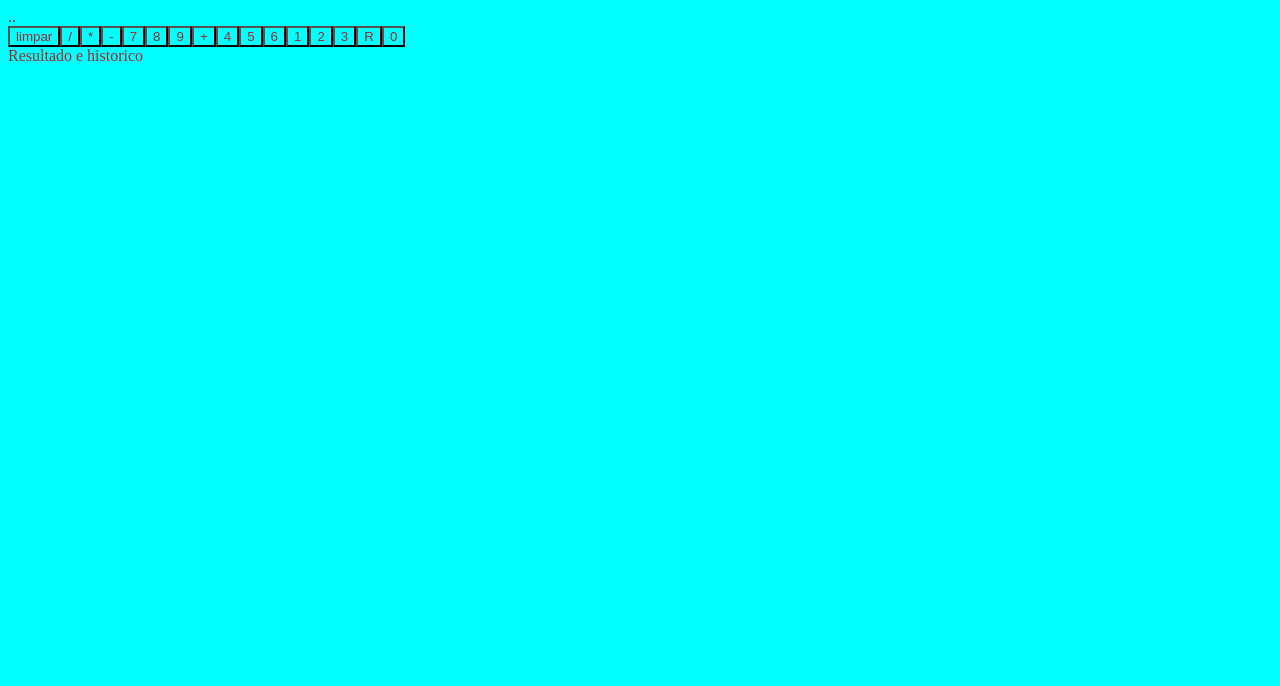
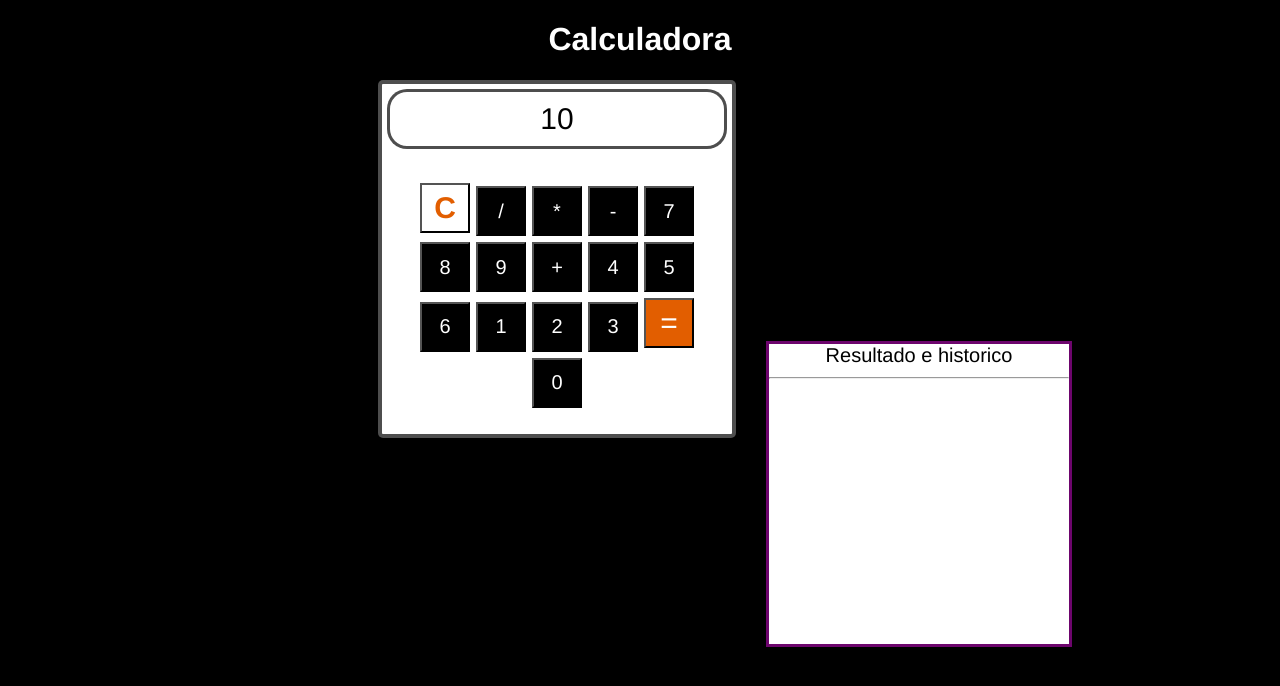
Before and after one commit to Thayna00/Calculadora, a React (Create React App) app: page / in a window 1280 px wide. Shown: the top 686 px of the page. Built offline with nearby package versions, Linux system fonts and the light colour scheme.

Commit message:
Adicionando estilizão simples

```diff
--- a/package.json
+++ b/package.json
@@ -12,6 +12,7 @@
     "react-router-dom": "^6.11.2",
     "react-script": "^2.0.5",
     "react-scripts": "5.0.1",
+    "styled-components": "^5.3.11",
     "web-vitals": "^2.1.4"
   },
   "scripts": {
--- a/src/App.css
+++ b/src/App.css
@@ -1,4 +1,65 @@
 *{
-  background-color: aqua;
-  color: brown;
+  color: white;
+  background-color: black;
+  font-family: 'Franklin Gothic Medium', 'Arial Narrow', Arial, sans-serif;
+  text-align: center;
 }
+.calc{
+  display: inline-block;
+  color: black;
+  background-color: white;
+  border: 4px solid #252525ce;
+  border-radius: 5px;
+  align-items: center;
+  margin: 0px 0px 100px 200px ;
+  height: 350px;
+  width: 350px;
+}
+
+.result{
+  background-color: white;
+  color: black;
+  border: 3px solid #252525ce;
+  border-radius: 20px;
+  margin: 5px;
+  padding: 10px;
+  font-size: 30px;
+}
+.num{
+  background-color: transparent;
+  margin: 31px;
+}
+#c{
+  background-color: transparent;
+  color: rgb(226, 94, 0);
+  font-size: 30px;
+  font-weight: bolder;
+}
+#r{
+  background-color: rgb(226, 94, 0);
+  font-size: 30px;
+
+
+}
+div > button{
+  background-color: black;
+  color: white;
+  font-size: 20px;
+  margin: 3px;
+  height: 50px;
+  width: 50px;
+
+}
+
+
+.historico{
+  display: inline-block;
+  background-color: rgb(255, 255, 255);
+  color: black;
+  font-size: 20px;
+  border: solid 3px rgb(109, 5, 109);
+  align-items: center;
+  margin: 30px ;
+  height: 300px;
+  width: 300px;
+}
--- a/src/App.js
+++ b/src/App.js
@@ -2,29 +2,30 @@
 
 function App() {
   return  <>
+    <h1>Calculadora</h1>
     <div className="calc">
-       <div className="resultado"> ..</div>
+       <div className="result">10</div>
 
        <div className="num">
-         <button>limpar</button>
-         <button>/</button>
-         <button>*</button>
-         <button>-</button>
+         <button id="c">C</button>
+         <button id="dividir">/</button>
+         <button id="mult">*</button>
+         <button id="sub">-</button>
          <button>7</button>
          <button>8</button>
          <button>9</button>
-         <button>+</button>
+         <button id="somar">+</button>
          <button>4</button>
          <button>5</button>
          <button>6</button>
          <button>1</button>
          <button>2</button>
          <button>3</button>
-         <button>R</button>
+         <button id="r">=</button>
          <button>0</button>
       </div>
     </div>
-    <div className="historico">Resultado e historico</div>
+    <div className="historico">Resultado e historico<hr/></div>
   </>
 }
 
```
Also changed, not shown: 1 other file (tests, documents, lock files or other folders).
